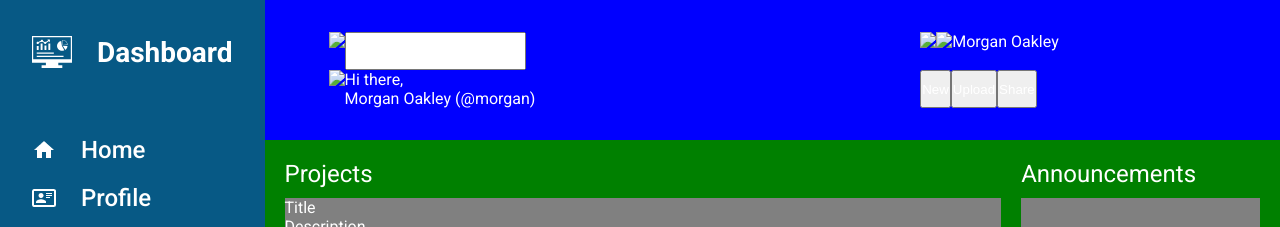
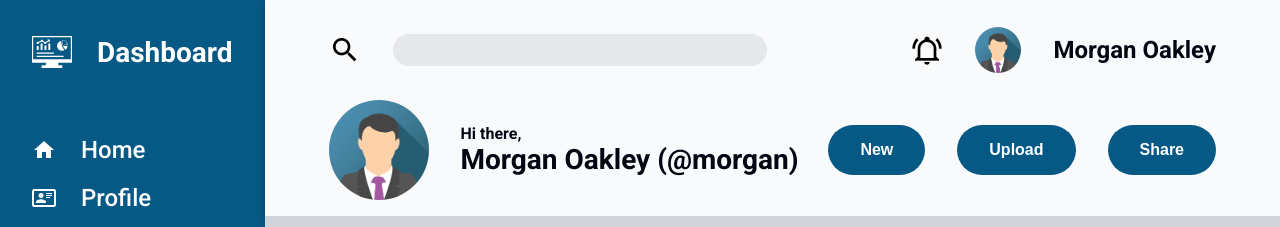
Before and after one commit to karlopintaric/admin-dashboard, a plain HTML site: page index.html in a window 1280 px wide. Shown: the top 227 px of the page. Drawn offline with Linux system fonts and the light colour scheme.

Commit message:
Finish header

```diff
--- a/index.html
+++ b/index.html
@@ -40,19 +40,19 @@
     </div>
     <div class="header">
         <div>
-            <img src="#">
+            <img src="static/icons/magnify.png" height="32px" width="32px">
             <input type="search">
         </div>
         <div>
-            <img src="#">
-            <img src="#">
+            <img src="static/icons/bell-ring-outline.png" height="32px" width="32px">
+            <img class="avatar" src="static/avatars/img_avatar.png" width="46px" height="46px">
             <p>Morgan Oakley</p>
         </div>
         <div>
-            <img src="#">
+            <img class="avatar" src="static/avatars/img_avatar.png" width="100px" height="100px">
             <div>
-                <p>Hi there,</p>
-                <p>Morgan Oakley (@morgan)</p>
+                <p id="welcome-message">Hi there,</p>
+                <p id="username-header">Morgan Oakley (@morgan)</p>
             </div>
         </div>
         <div>
--- a/styles.css
+++ b/styles.css
@@ -6,6 +6,7 @@
 }
 
 body {
+    --background-blue: #075985;
     font-family: "Roboto", sans-serif;
 }
 
@@ -15,18 +16,70 @@ body {
     height: 100vh;
 }
 
-
 .header {
     grid-column: 2 / 3;
     grid-row: 1 / 2;
-    background-color: blue;
+    background-color: #f9fafb;
     display: grid;
     grid-template: 1fr 1fr / 2fr 1fr;
-    padding: 32px 64px;
+    padding: 0px 64px 16px 64px;
+    box-shadow: rgba(0, 0, 0, 0.24) 0px 3px 8px;
 }
 
 .header > div {
     display: flex;
+    gap: 32px;
+    align-items: center;
+}
+
+.header > div:nth-child(2n) {
+    justify-content: end;
+}
+
+.header p {
+    color: #030712;
+    font-weight: 600;
+    font-size: 1.5rem;
+}
+
+#welcome-message {
+    font-size: 1rem;
+}
+
+#username-header {
+    font-size: 1.75rem;
+}
+
+input[type="search"] {
+    height: 32px;
+    appearance: none;
+    width: 75%;
+    padding: 16px;
+    color: #111827;
+    font-size: 1.25rem;
+    font-weight: 600;
+    border-radius: 64px;
+    border: none;
+    background-color: #e5e7eb;
+}
+
+input[type="search"]:focus {
+    outline: none;
+    box-shadow: rgba(0, 0, 0, 0.02) 0px 1px 3px 0px, rgba(27, 31, 35, 0.15) 0px 0px 0px 1px;
+}
+
+button[type="button"] {
+    background-color: var(--background-blue);
+    padding: 16px 32px;
+    border-radius: 64px;
+    outline: none;
+    border: none;
+    font-size: 1rem;
+    font-weight: 700;
+}
+
+.avatar {
+    border-radius: 50%;
 }
 
 .sidebar {
@@ -35,7 +88,7 @@ body {
     font-size: 1.5rem;
     font-weight: 500;
     padding: 32px;
-    background-color: #075985;
+    background-color: var(--background-blue);
 }
 
 .sidebar .top > div {
@@ -57,7 +110,7 @@ body {
     grid-row: 2 / 3;
     grid-template-columns: 3fr 1fr;
     grid-template-rows: 1fr 1fr;
-    background-color: green;
+    background-color: #d1d5db;
     gap: 20px;
     padding: 20px;
 }
```
Also changed, not shown: static/avatars/img_avatar.png (added), static/avatars/img_avatar2.png (added), static/icons/bell-ring-outline.png (added), static/icons/magnify.png (added).
